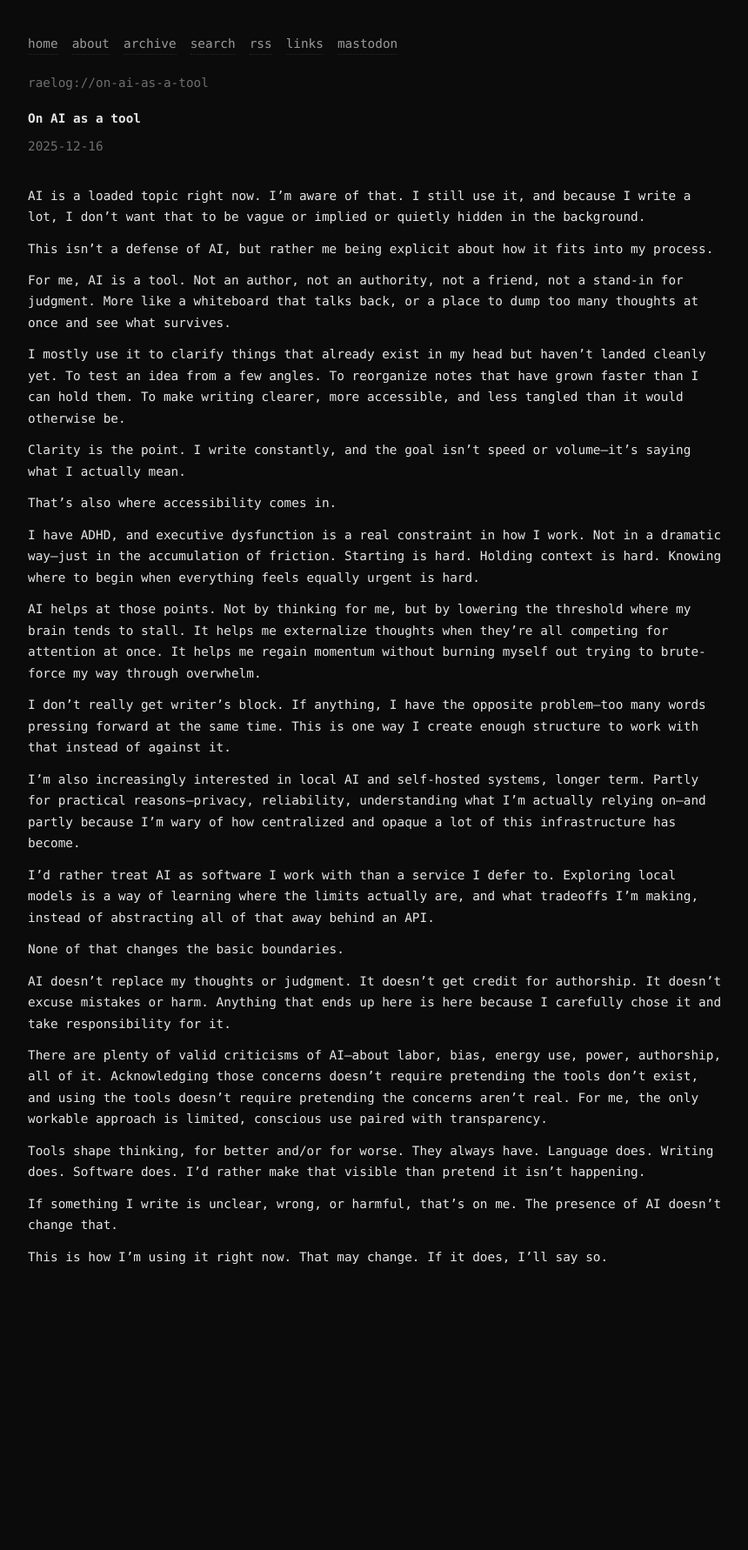
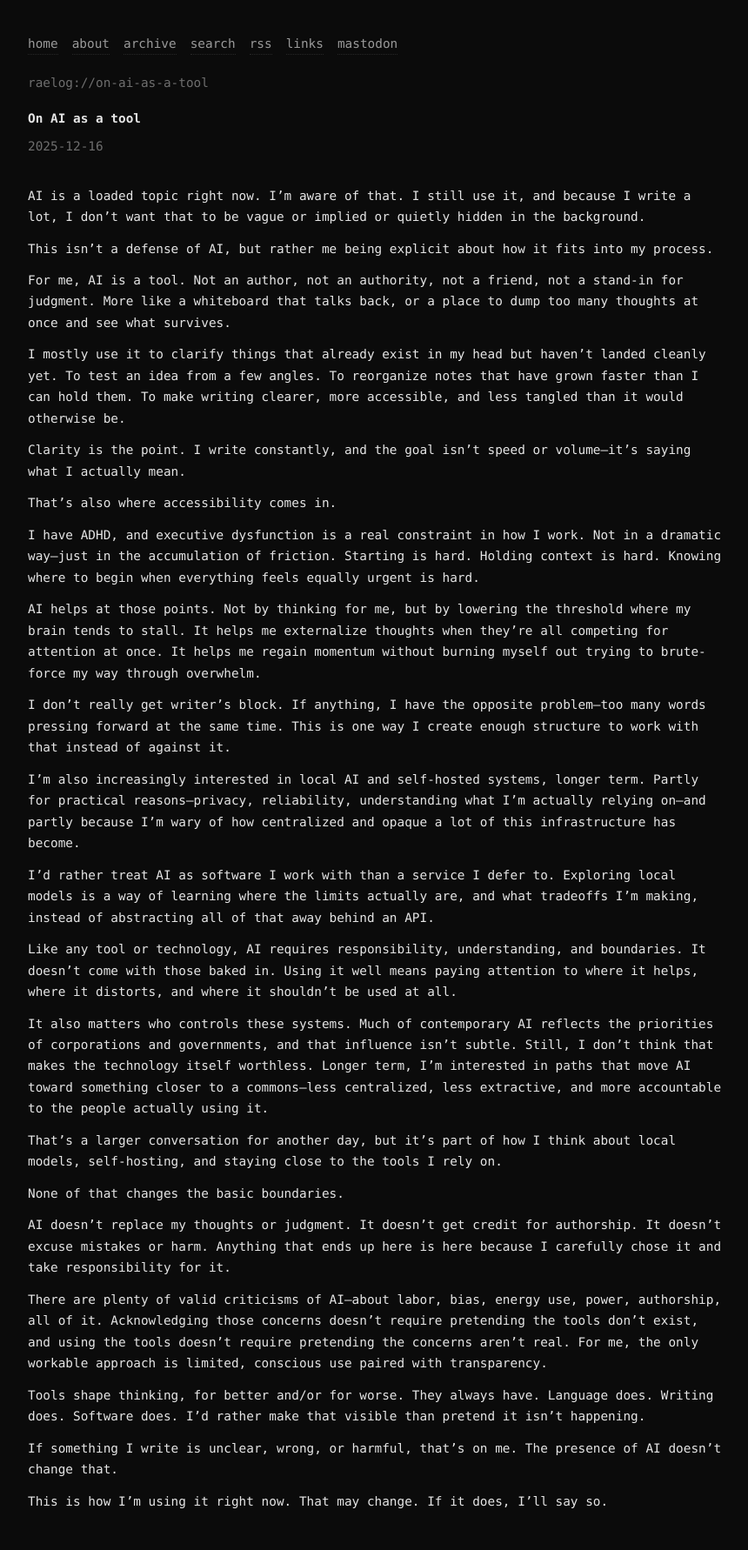
Before and after one commit to raelovejoy/raelog, a Jekyll site: the page built from _posts/2025-12-16-on-ai-as-a-tool.md, in a window 1280 px wide. Shown: the whole page at 87% size, without its empty margins (208-1068 px from the left). Built offline with Jekyll 4.4.1, drawn with Linux system fonts in a browser that asks for light colours; before the commit the page ends 1501 px from its top, so only the background shows below that.

Commit message:
Update 2025-12-16-on-ai-as-a-tool.md

```diff
--- a/_posts/2025-12-16-on-ai-as-a-tool.md
+++ b/_posts/2025-12-16-on-ai-as-a-tool.md
@@ -26,6 +26,12 @@ I’m also increasingly interested in local AI and self-hosted systems, longer t
 
 I’d rather treat AI as software I work with than a service I defer to. Exploring local models is a way of learning where the limits actually are, and what tradeoffs I’m making, instead of abstracting all of that away behind an API.
 
+Like any tool or technology, AI requires responsibility, understanding, and boundaries. It doesn’t come with those baked in. Using it well means paying attention to where it helps, where it distorts, and where it shouldn’t be used at all.
+
+It also matters who controls these systems. Much of contemporary AI reflects the priorities of corporations and governments, and that influence isn’t subtle. Still, I don’t think that makes the technology itself worthless. Longer term, I’m interested in paths that move AI toward something closer to a commons—less centralized, less extractive, and more accountable to the people actually using it.
+
+That’s a larger conversation for another day, but it’s part of how I think about local models, self-hosting, and staying close to the tools I rely on.
+
 None of that changes the basic boundaries.
 
 AI doesn’t replace my thoughts or judgment. It doesn’t get credit for authorship. It doesn’t excuse mistakes or harm. Anything that ends up here is here because I carefully chose it and take responsibility for it.
```
